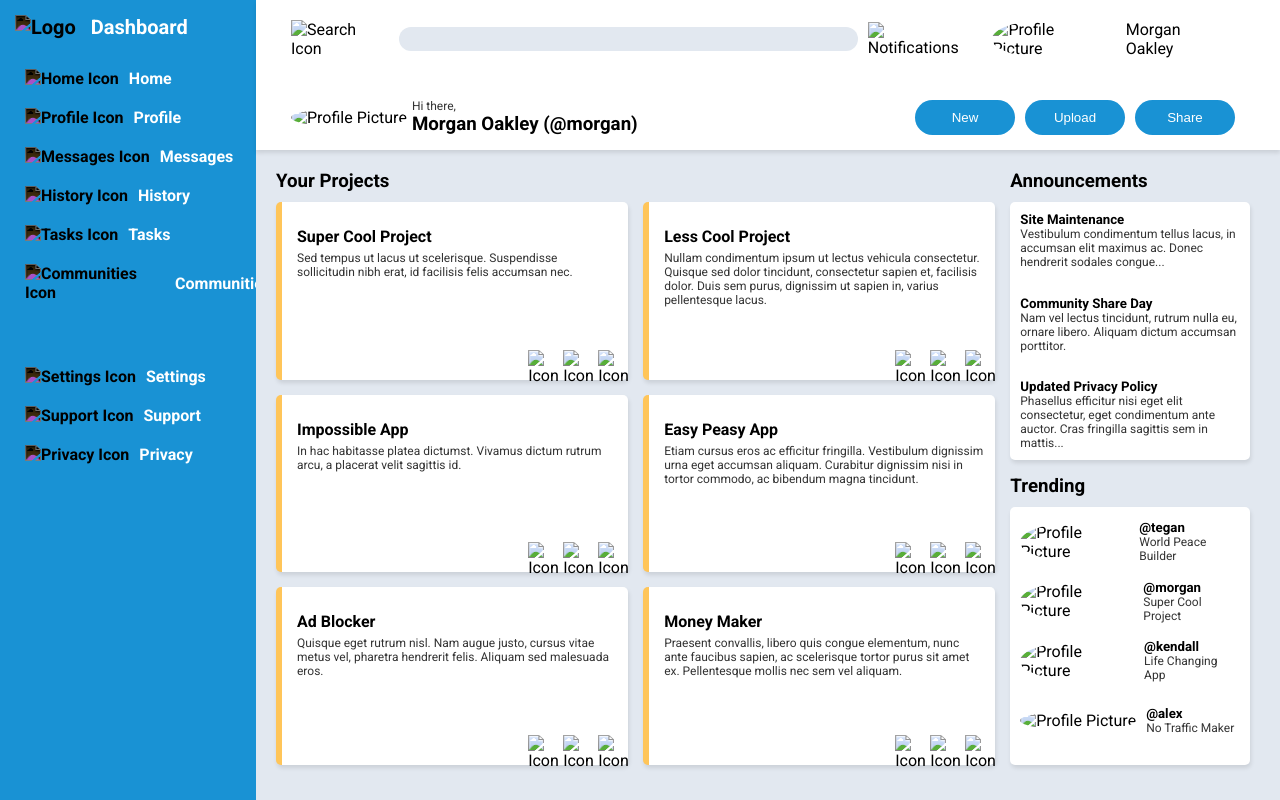
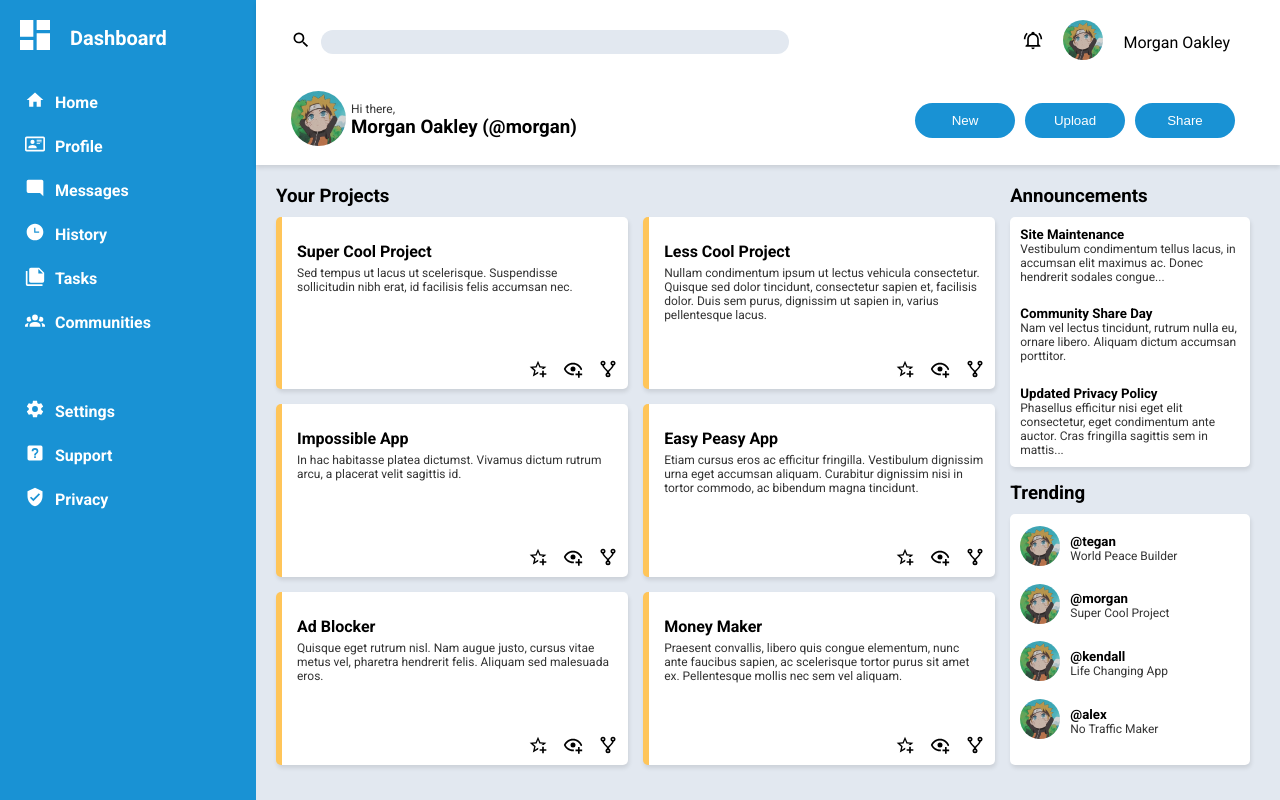
Before and after one commit to aminm19/Admin-Dashboard, a plain HTML site: page index.html in a window 1280 px wide. Drawn offline with Linux system fonts and the light colour scheme; the site is published under a folder, as on GitHub Pages, so addresses that start at the root find nothing.

Commit message:
Adjust asset file path to work in github pages

```diff
--- a/index.html
+++ b/index.html
@@ -15,7 +15,7 @@
         <div class="sidebar">
             <div class="topLogo">
                 <div class="logo">
-                    <img id="dashboardLogo" class="icon white" src="/assets/view-dashboard.svg" alt="Logo">
+                    <img id="dashboardLogo" class="icon white" src="aminm19/assets/view-dashboard.svg" alt="Logo">
                 </div>
                 <span class="logoText">Dashboard</span>
             </div>
@@ -24,37 +24,37 @@
                 <div class="topMenu">
                     <div class="menuItem">
                         <div class="menuLogo">
-                            <img class="icon white" src="/assets/home.svg" alt="Home Icon">
+                            <img class="icon white" src="aminm19/assets/home.svg" alt="Home Icon">
                         </div>
                         <span class="menuText">Home</span>
                     </div>
                     <div class="menuItem">
                         <div class="menuLogo">
-                            <img class="icon white" src="/assets/card-account-details-outline.svg" alt="Profile Icon">
+                            <img class="icon white" src="aminm19/assets/card-account-details-outline.svg" alt="Profile Icon">
                         </div>
                         <span class="menuText">Profile</span>
                     </div>
                     <div class="menuItem">
                         <div class="menuLogo">
-                            <img class="icon white" src="/assets/message-reply.svg" alt="Messages Icon">
+                            <img class="icon white" src="aminm19/assets/message-reply.svg" alt="Messages Icon">
                         </div>
                         <span class="menuText">Messages</span>
                     </div>
                     <div class="menuItem">
                         <div class="menuLogo">
-                            <img class="icon white" src="/assets/clock-time-three.svg" alt="History Icon">
+                            <img class="icon white" src="aminm19/assets/clock-time-three.svg" alt="History Icon">
                         </div>
                         <span class="menuText">History</span>
                     </div>
                     <div class="menuItem">
                         <div class="menuLogo">
-                            <img class="icon white" src="/assets/note-multiple.svg" alt="Tasks Icon">
+                            <img class="icon white" src="aminm19/assets/note-multiple.svg" alt="Tasks Icon">
                         </div>
                         <span class="menuText">Tasks</span>
                     </div>
                     <div class="menuItem">
                         <div class="menuLogo">
-                            <img class="icon white" src="/assets/account-group.svg" alt="Communities Icon">
+                            <img class="icon white" src="aminm19/assets/account-group.svg" alt="Communities Icon">
                         </div>
                         <span class="menuText">Communities</span>
                     </div>
@@ -62,19 +62,19 @@
                 <div class="bottomMenu">
                     <div class="menuItem">
                         <div class="menuLogo">
-                            <img class="icon white" src="/assets/cog.svg" alt="Settings Icon">
+                            <img class="icon white" src="aminm19/assets/cog.svg" alt="Settings Icon">
                         </div>
                         <span class="menuText">Settings</span>
                     </div>
                     <div class="menuItem">
                         <div class="menuLogo">
-                            <img class="icon white" src="/assets/help-box.svg" alt="Support Icon">
+                            <img class="icon white" src="aminm19/assets/help-box.svg" alt="Support Icon">
                         </div>
                         <span class="menuText">Support</span>
                     </div>
                     <div class="menuItem">
                         <div class="menuLogo">
-                            <img class="icon white" src="/assets/shield-check.svg" alt="Privacy Icon">
+                            <img class="icon white" src="aminm19/assets/shield-check.svg" alt="Privacy Icon">
                         </div>
                         <span class="menuText">Privacy</span>
                     </div>
@@ -86,16 +86,16 @@
                 <div class="top-row">
                 <div class="searchInput">
                     <div class="searchIcon">
-                        <img class="icon" src="/assets/magnify.svg" alt="Search Icon">
+                        <img class="icon" src="aminm19/assets/magnify.svg" alt="Search Icon">
                     </div>
                     <input id="searchbar" type="text">
                 </div>
                 <div class="profileSection">
                     <div class="notifications">
-                        <img class="icon" src="/assets/bell-ring-outline.svg" alt="Notifications">
+                        <img class="icon" src="aminm19/assets/bell-ring-outline.svg" alt="Notifications">
                     </div>
                     <div class="profilePic">
-                        <img class="pfp" src="/assets/narutoPFP.jpg" alt="Profile Picture">
+                        <img class="pfp" src="aminm19/assets/narutoPFP.jpg" alt="Profile Picture">
                     </div>
                     <div class="userInfo">
                         <span class="userName">Morgan Oakley</span>
@@ -104,7 +104,7 @@
             </div>
             <div class="bottom-row">
                 <div class="profilePic" id="greetingPic">
-                    <img id="pfp2" class="pfp" src="/assets/narutoPFP.jpg" alt="Profile Picture">
+                    <img id="pfp2" class="pfp" src="aminm19/assets/narutoPFP.jpg" alt="Profile Picture">
                 </div>
                 <div class="greeting">
                     <p class="hi">Hi there,</p>
@@ -130,13 +130,13 @@
                             </div>
                             <div class="card-footer">
                                 <div class="icon">
-                                    <img src="/assets/star-plus-outline.svg" alt="Icon">
+                                    <img src="aminm19/assets/star-plus-outline.svg" alt="Icon">
                                 </div>
                                 <div class="icon">
-                                    <img src="/assets/eye-plus-outline.svg" alt="Icon">
+                                    <img src="aminm19/assets/eye-plus-outline.svg" alt="Icon">
                                 </div>
                                 <div class="icon">
-                                    <img src="/assets/source-fork.svg" alt="Icon">
+                                    <img src="aminm19/assets/source-fork.svg" alt="Icon">
                                 </div>
                             </div>
                         </div>
@@ -149,13 +149,13 @@
                             </div>
                             <div class="card-footer">
                                 <div class="icon">
-                                    <img src="/assets/star-plus-outline.svg" alt="Icon">
+                                    <img src="aminm19/assets/star-plus-outline.svg" alt="Icon">
                                 </div>
                                 <div class="icon">
-                                    <img src="/assets/eye-plus-outline.svg" alt="Icon">
+                                    <img src="aminm19/assets/eye-plus-outline.svg" alt="Icon">
                                 </div>
                                 <div class="icon">
-                                    <img src="/assets/source-fork.svg" alt="Icon">
+                                    <img src="aminm19/assets/source-fork.svg" alt="Icon">
                                 </div>
                             </div>
                         </div>
@@ -168,13 +168,13 @@
                             </div>
                             <div class="card-footer">
                                 <div class="icon">
-                                    <img src="/assets/star-plus-outline.svg" alt="Icon">
+                                    <img src="aminm19/assets/star-plus-outline.svg" alt="Icon">
                                 </div>
                                 <div class="icon">
-                                    <img src="/assets/eye-plus-outline.svg" alt="Icon">
+                                    <img src="aminm19/assets/eye-plus-outline.svg" alt="Icon">
                                 </div>
                                 <div class="icon">
-                                    <img src="/assets/source-fork.svg" alt="Icon">
+                                    <img src="aminm19/assets/source-fork.svg" alt="Icon">
                                 </div>
                             </div>
                         </div>
@@ -187,13 +187,13 @@
                             </div>
                             <div class="card-footer">
                                 <div class="icon">
-                                    <img src="/assets/star-plus-outline.svg" alt="Icon">
+                                    <img src="aminm19/assets/star-plus-outline.svg" alt="Icon">
                                 </div>
                                 <div class="icon">
-                                    <img src="/assets/eye-plus-outline.svg" alt="Icon">
+                                    <img src="aminm19/assets/eye-plus-outline.svg" alt="Icon">
                                 </div>
                                 <div class="icon">
-                                    <img src="/assets/source-fork.svg" alt="Icon">
+                                    <img src="aminm19/assets/source-fork.svg" alt="Icon">
                                 </div>
                             </div>
                         </div>
@@ -206,13 +206,13 @@
                             </div>
                             <div class="card-footer">
                                 <div class="icon">
-                                    <img src="/assets/star-plus-outline.svg" alt="Icon">
+                                    <img src="aminm19/assets/star-plus-outline.svg" alt="Icon">
                                 </div>
                                 <div class="icon">
-                                    <img src="/assets/eye-plus-outline.svg" alt="Icon">
+                                    <img src="aminm19/assets/eye-plus-outline.svg" alt="Icon">
                                 </div>
                                 <div class="icon">
-                                    <img src="/assets/source-fork.svg" alt="Icon">
+                                    <img src="aminm19/assets/source-fork.svg" alt="Icon">
                                 </div>
                             </div>
                         </div>
@@ -225,13 +225,13 @@
                             </div>
                             <div class="card-footer">
                                 <div class="icon">
-                                    <img src="/assets/star-plus-outline.svg" alt="Icon">
+                                    <img src="aminm19/assets/star-plus-outline.svg" alt="Icon">
                                 </div>
                                 <div class="icon">
-                                    <img src="/assets/eye-plus-outline.svg" alt="Icon">
+                                    <img src="aminm19/assets/eye-plus-outline.svg" alt="Icon">
                                 </div>
                                 <div class="icon">
-                                    <img src="/assets/source-fork.svg" alt="Icon">
+                                    <img src="aminm19/assets/source-fork.svg" alt="Icon">
                                 </div>
                             </div>
                         </div>
@@ -259,7 +259,7 @@
                     <div class="trending-list">
                         <div class="trending-item">
                             <div class="profilePic">
-                                <img class="pfp" src="/assets/narutoPFP.jpg" alt="Profile Picture">
+                                <img class="pfp" src="aminm19/assets/narutoPFP.jpg" alt="Profile Picture">
                             </div>
                             <div class="userInfo">
                                 <h5>@tegan</h5>
@@ -268,7 +268,7 @@
                         </div>
                         <div class="trending-item">
                             <div class="profilePic">
-                                <img class="pfp" src="/assets/narutoPFP.jpg" alt="Profile Picture">
+                                <img class="pfp" src="aminm19/assets/narutoPFP.jpg" alt="Profile Picture">
                             </div>
                             <div class="userInfo">
                                 <h5>@morgan</h5>
@@ -277,7 +277,7 @@
                         </div>
                         <div class="trending-item">
                             <div class="profilePic">
-                                <img class="pfp" src="/assets/narutoPFP.jpg" alt="Profile Picture">
+                                <img class="pfp" src="aminm19/assets/narutoPFP.jpg" alt="Profile Picture">
                             </div>
                             <div class="userInfo">
                                 <h5>@kendall</h5>
@@ -286,7 +286,7 @@
                         </div>
                         <div class="trending-item">
                             <div class="profilePic">
-                                <img class="pfp" src="/assets/narutoPFP.jpg" alt="Profile Picture">
+                                <img class="pfp" src="aminm19/assets/narutoPFP.jpg" alt="Profile Picture">
                             </div>
                             <div class="userInfo">
                                 <h5>@alex</h5>
```
Also changed, not shown: aminm19/assets/account-group.svg (renamed from assets/account-group.svg), aminm19/assets/bell-ring-outline.svg (renamed from assets/bell-ring-outline.svg), aminm19/assets/card-account-details-outline.svg (renamed from assets/card-account-details-outline.svg), aminm19/assets/clock-time-three.svg (renamed from assets/clock-time-three.svg), aminm19/assets/cog.svg (renamed from assets/cog.svg), aminm19/assets/eye-plus-outline.svg (renamed from assets/eye-plus-outline.svg), aminm19/assets/help-box.svg (renamed from assets/help-box.svg), aminm19/assets/home.svg (renamed from assets/home.svg), aminm19/assets/magnify.svg (renamed from assets/magnify.svg), aminm19/assets/message-reply.svg (renamed from assets/message-reply.svg), aminm19/assets/narutoPFP.jpg (renamed from assets/narutoPFP.jpg), aminm19/assets/note-multiple.svg (renamed from assets/note-multiple.svg), aminm19/assets/shield-check.svg (renamed from assets/shield-check.svg), aminm19/assets/source-fork.svg (renamed from assets/source-fork.svg), 2 more files.
